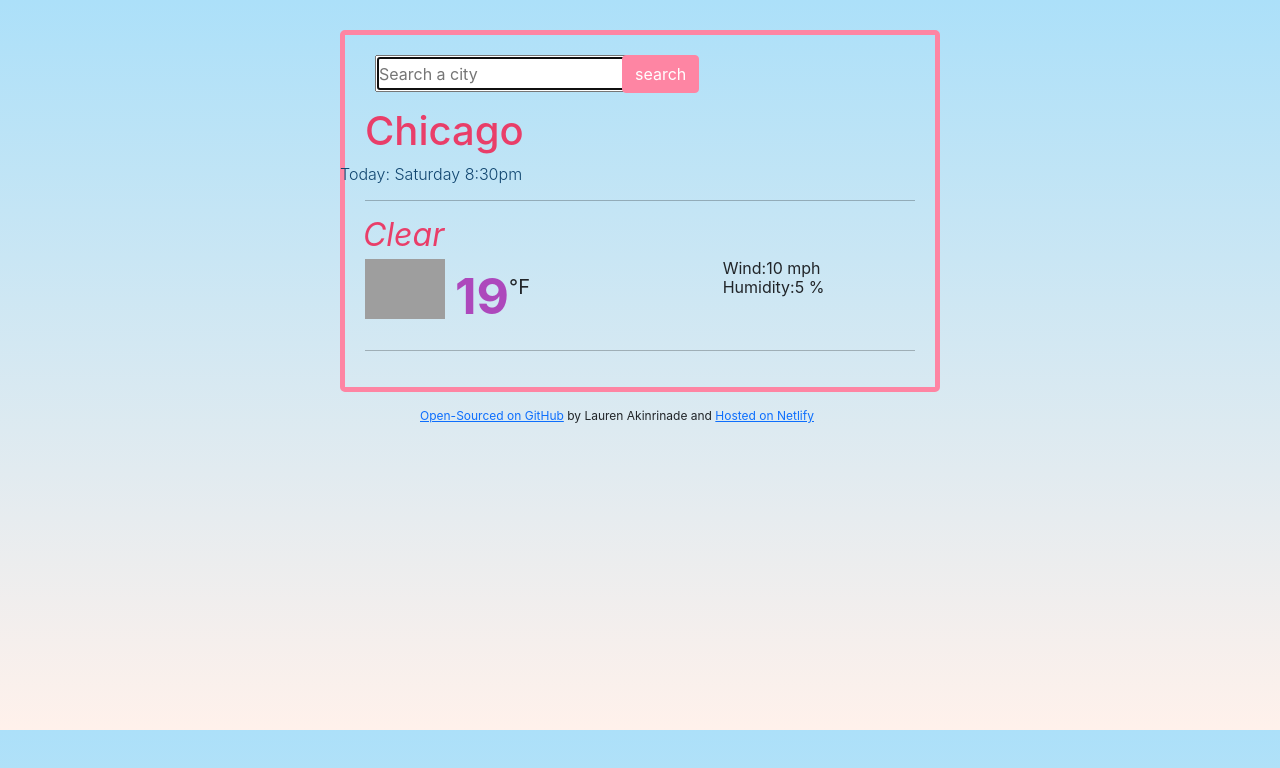
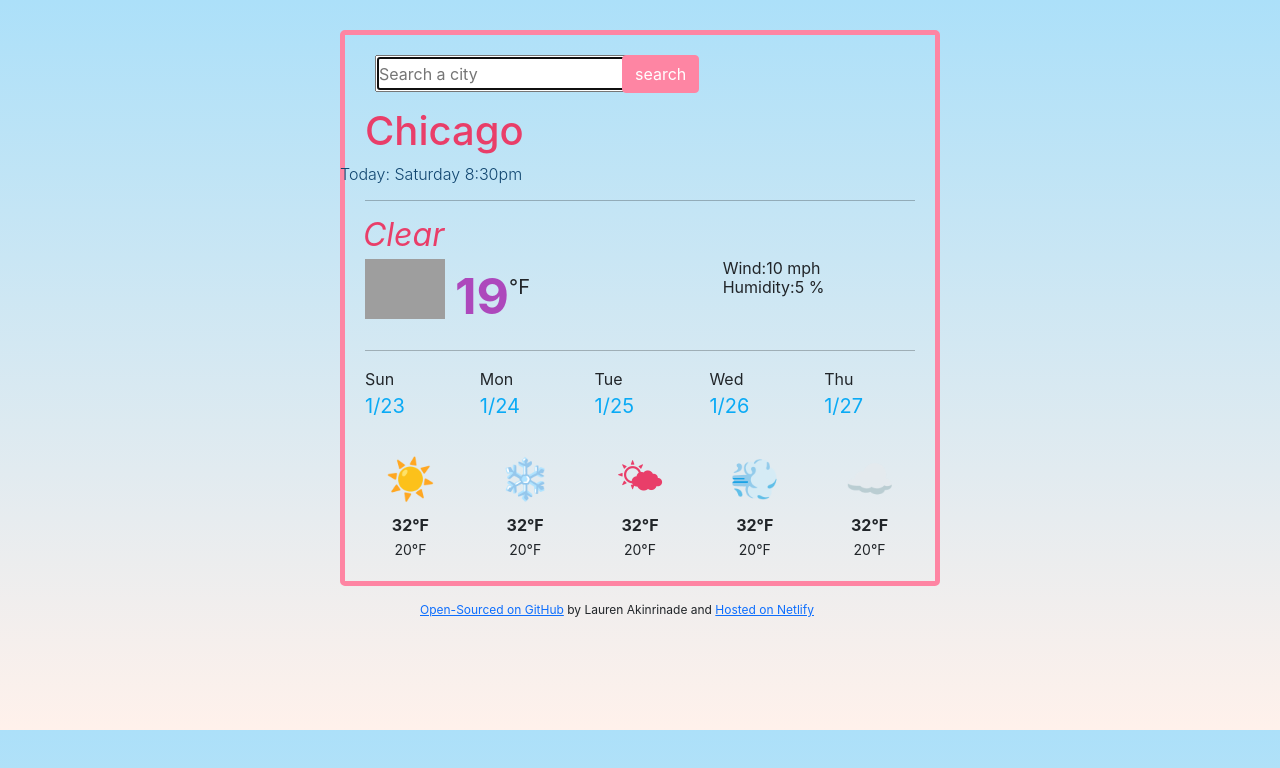
Before and after one commit to lscalise17/react-weather-app, a React (Create React App) app: page / in a window 1280 px wide. Shown: the top 768 px of the page. Built offline with nearby package versions, Linux system fonts and the light colour scheme; grey boxes are pictures that could not be loaded.

Commit message:
added forecast.js file and content

```diff
--- /dev/null
+++ b/src/Forecast.js
@@ -0,0 +1,58 @@
+import React from "react";
+
+export default function Forecast() {
+  return (
+    <div className="Container">
+      <div className="days">
+        <div className="row">
+          <div className="col">Sun </div>
+          <div className="col">Mon</div>
+          <div className="col">Tue</div>
+          <div className="col">Wed</div>
+          <div className="col">Thu</div>
+        </div>
+      </div>
+      <div className="dates">
+        <div className="row">
+          <div className="col">1/23</div>
+          <div className="col">1/24</div>
+          <div className="col">1/25</div>
+          <div className="col">1/26</div>
+          <div className="col">1/27</div>
+        </div>
+      </div>
+      <br />
+      <div className="condition">
+        <div className="row">
+          <div className="col">
+            <div className="forecast">
+              {" "}
+              <h1>☀️</h1> <strong>32°F</strong> <br /> <small>20°F</small>{" "}
+            </div>
+          </div>
+          <div className="col">
+            {" "}
+            <div className="forecast">
+              <h1>❄️</h1> <strong>32°F</strong> <br /> <small>20°F</small>
+            </div>
+          </div>
+          <div className="col">
+            <div className="forecast">
+              <h1>🌤</h1> <strong>32°F</strong> <br /> <small>20°F</small>
+            </div>
+          </div>
+          <div className="col">
+            <div className="forecast">
+              <h1>💨</h1> <strong>32°F</strong> <br /> <small>20°F</small>
+            </div>
+          </div>
+          <div className="col">
+            <div className="forecast">
+              <h1>☁️</h1> <strong>32°F</strong> <br /> <small>20°F</small>
+            </div>
+          </div>
+        </div>
+      </div>
+    </div>
+  );
+}
--- a/src/Weather.js
+++ b/src/Weather.js
@@ -1,4 +1,5 @@
 import React from "react";
+import Forecast from "./Forecast";
 
 export default function Description() {
   return (
@@ -62,6 +63,7 @@ export default function Description() {
         </div>
       </div>
       <hr />
+      <Forecast />
     </div>
   );
 }
```
